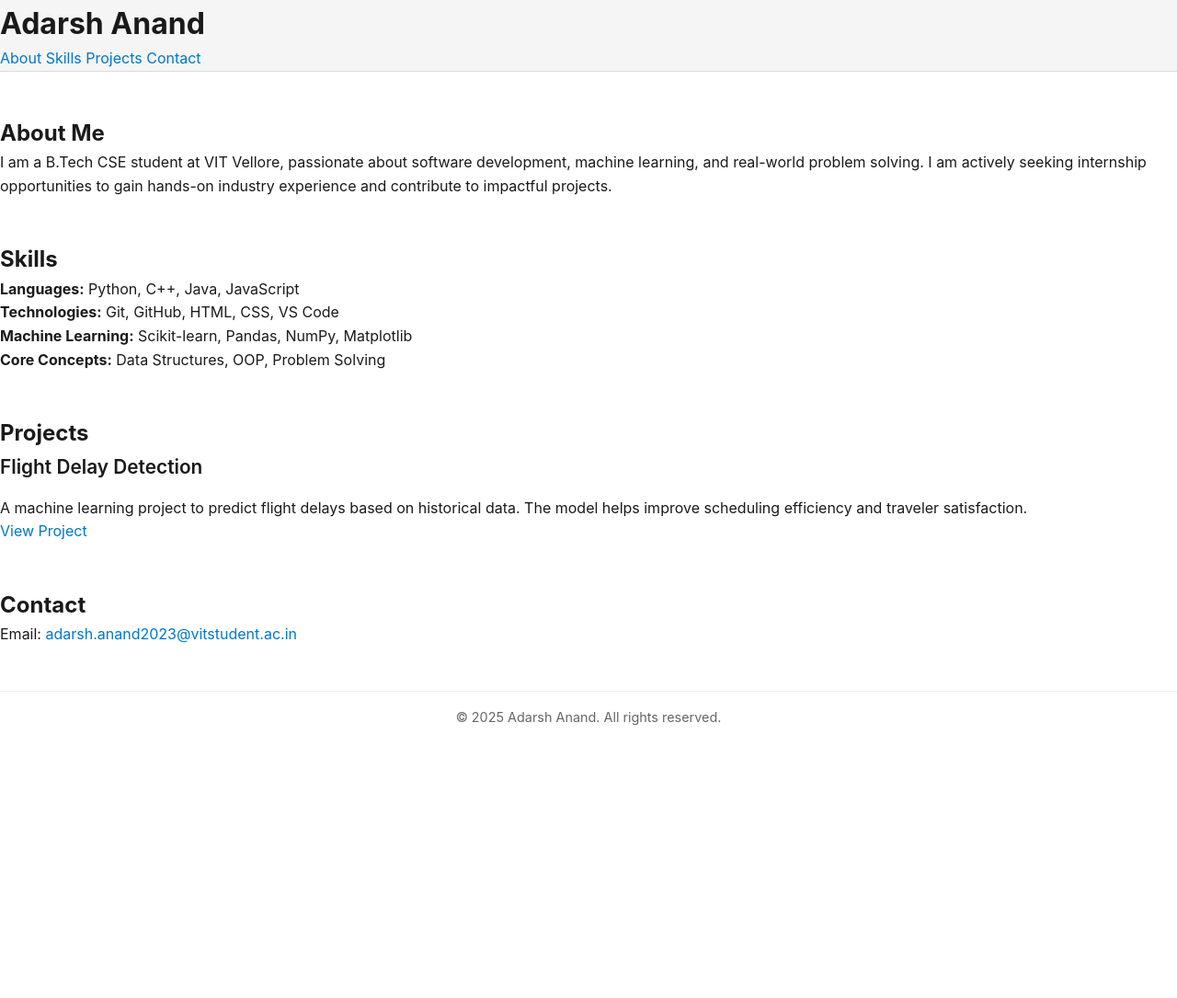
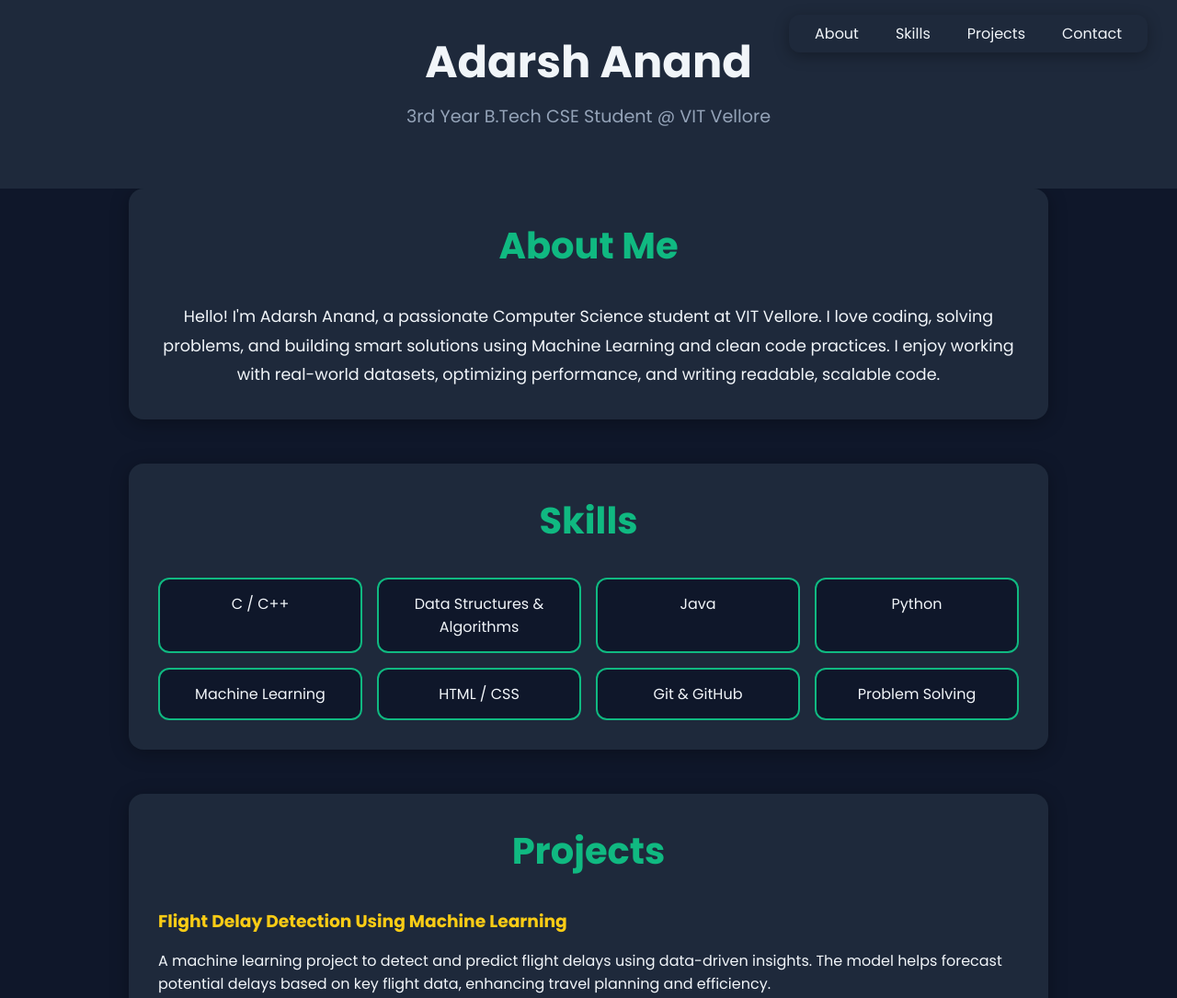
Before and after one commit to Adarsh18002005/portfolio, a plain HTML site: page index.html in a window 1280 px wide. Shown: the top 1085 px of the page at 92% size. Before the commit the page ends 807 px from the top, so only its background shows below. Drawn offline with Linux system fonts and the light colour scheme.

Commit message:
Update index.html

```diff
--- a/index.html
+++ b/index.html
@@ -4,61 +4,185 @@
   <meta charset="UTF-8" />
   <meta name="viewport" content="width=device-width, initial-scale=1.0" />
   <title>Adarsh Anand | Portfolio</title>
-  <link rel="stylesheet" href="style.css" />
+  <link href="https://fonts.googleapis.com/css2?family=Poppins:wght@300;400;600;700&display=swap" rel="stylesheet">
+  <style>
+    :root {
+      --primary: #10b981; /* emerald */
+      --secondary: #1e293b; /* slate */
+      --accent: #facc15; /* yellow */
+      --bg: #0f172a; /* dark */
+      --text: #f1f5f9;
+      --muted: #94a3b8;
+    }
+    * {
+      margin: 0;
+      padding: 0;
+      box-sizing: border-box;
+    }
+    body {
+      font-family: 'Poppins', sans-serif;
+      background-color: var(--bg);
+      color: var(--text);
+    }
+    header {
+      background: var(--secondary);
+      padding: 2rem 2rem 4rem;
+      text-align: center;
+      position: relative;
+    }
+    header h1 {
+      font-size: 3rem;
+      font-weight: 700;
+      margin-bottom: 0.5rem;
+    }
+    header p {
+      font-size: 1.2rem;
+      color: var(--muted);
+    }
+    nav {
+      position: absolute;
+      top: 1rem;
+      right: 2rem;
+    }
+    nav ul {
+      display: flex;
+      gap: 1rem;
+      list-style: none;
+      background-color: var(--secondary);
+      padding: 0.5rem 1rem;
+      border-radius: 0.75rem;
+      box-shadow: 0 4px 16px rgba(0,0,0,0.3);
+    }
+    nav a {
+      color: var(--text);
+      text-decoration: none;
+      font-weight: 500;
+      padding: 0.5rem 0.75rem;
+      border-radius: 0.5rem;
+      transition: background 0.3s;
+    }
+    nav a:hover {
+      background: var(--primary);
+      color: #fff;
+    }
+    section {
+      padding: 4rem 2rem;
+      max-width: 1000px;
+      margin: auto;
+    }
+    h2 {
+      font-size: 2.5rem;
+      color: var(--primary);
+      margin-bottom: 2rem;
+      text-align: center;
+    }
+    .box {
+      background-color: var(--secondary);
+      border-radius: 1rem;
+      padding: 2rem;
+      margin-bottom: 3rem;
+      box-shadow: 0 4px 20px rgba(0,0,0,0.3);
+    }
+    .about p,
+    .contact p {
+      text-align: center;
+      font-size: 1.1rem;
+      line-height: 1.8;
+    }
+    .skills {
+      display: grid;
+      grid-template-columns: repeat(auto-fit, minmax(200px, 1fr));
+      gap: 1rem;
+      text-align: center;
+    }
+    .skills span {
+      background: #0f172a;
+      padding: 1rem;
+      border-radius: 0.75rem;
+      box-shadow: inset 0 0 0 2px var(--primary);
+    }
+    .project h3 {
+      color: var(--accent);
+      margin-bottom: 1rem;
+    }
+    .project a {
+      display: inline-block;
+      padding: 0.6rem 1.2rem;
+      background-color: var(--primary);
+      color: white;
+      border-radius: 0.5rem;
+      text-decoration: none;
+      transition: background-color 0.3s ease;
+      margin-top: 1rem;
+    }
+    .project a:hover {
+      background-color: #059669;
+    }
+    .contact a {
+      color: var(--primary);
+      text-decoration: none;
+    }
+    .contact a:hover {
+      text-decoration: underline;
+    }
+    footer {
+      text-align: center;
+      padding: 2rem;
+      background: var(--secondary);
+      color: var(--muted);
+    }
+  </style>
 </head>
 <body>
   <header>
-    <div class="navbar">
     <h1>Adarsh Anand</h1>
+    <p>3rd Year B.Tech CSE Student @ VIT Vellore</p>
     <nav>
-        <a href="#about">About</a>
-        <a href="#skills">Skills</a>
-        <a href="#projects">Projects</a>
-        <a href="#contact">Contact</a>
+      <ul>
+        <li><a href="#about">About</a></li>
+        <li><a href="#skills">Skills</a></li>
+        <li><a href="#projects">Projects</a></li>
+        <li><a href="#contact">Contact</a></li>
+      </ul>
     </nav>
-    </div>
   </header>
 
-  <main>
-    <section id="about">
+  <section id="about" class="box about">
     <h2>About Me</h2>
-      <p>
-        I am a B.Tech CSE student at VIT Vellore, passionate about software development,
-        machine learning, and real-world problem solving. I am actively seeking internship
-        opportunities to gain hands-on industry experience and contribute to impactful projects.
-      </p>
+    <p>Hello! I'm Adarsh Anand, a passionate Computer Science student at VIT Vellore. I love coding, solving problems, and building smart solutions using Machine Learning and clean code practices. I enjoy working with real-world datasets, optimizing performance, and writing readable, scalable code.</p>
   </section>
 
-    <section id="skills">
+  <section id="skills" class="box">
     <h2>Skills</h2>
-      <ul>
-        <li><strong>Languages:</strong> Python, C++, Java, JavaScript</li>
-        <li><strong>Technologies:</strong> Git, GitHub, HTML, CSS, VS Code</li>
-        <li><strong>Machine Learning:</strong> Scikit-learn, Pandas, NumPy, Matplotlib</li>
-        <li><strong>Core Concepts:</strong> Data Structures, OOP, Problem Solving</li>
-      </ul>
-    </section>
-
-    <section id="projects">
-      <h2>Projects</h2>
-      <div class="card">
-        <h3>Flight Delay Detection</h3>
-        <p>
-          A machine learning project to predict flight delays based on historical data.
-          The model helps improve scheduling efficiency and traveler satisfaction.
-        </p>
-        <a href="#">View Project</a>
+    <div class="skills">
+      <span>C / C++</span>
+      <span>Data Structures & Algorithms</span>
+      <span>Java</span>
+      <span>Python</span>
+      <span>Machine Learning</span>
+      <span>HTML / CSS</span>
+      <span>Git & GitHub</span>
+      <span>Problem Solving</span>
     </div>
   </section>
 
-    <section id="contact">
-      <h2>Contact</h2>
+  <section id="projects" class="box">
+    <h2>Projects</h2>
+    <div class="project">
+      <h3>Flight Delay Detection Using Machine Learning</h3>
+      <p>A machine learning project to detect and predict flight delays using data-driven insights. The model helps forecast potential delays based on key flight data, enhancing travel planning and efficiency.</p>
+      <a href="https://github.com/Adarsh18002005/Flight_Delay_Detection" target="_blank">View on GitHub</a>
+    </div>
+  </section>
+
+  <section id="contact" class="box contact">
+    <h2>Contact Me</h2>
     <p>Email: <a href="mailto:adarsh.anand2023@vitstudent.ac.in">adarsh.anand2023@vitstudent.ac.in</a></p>
+    <p>GitHub: <a href="https://github.com/Adarsh18002005" target="_blank">Adarsh18002005</a></p>
   </section>
-  </main>
 
   <footer>
-    <p>&copy; 2025 Adarsh Anand. All rights reserved.</p>
+    <p>©️ 2025 Adarsh Anand. All rights reserved.</p>
   </footer>
 </body>
 </html>
```
Lines whose indentation alone changed are shown as unchanged.
